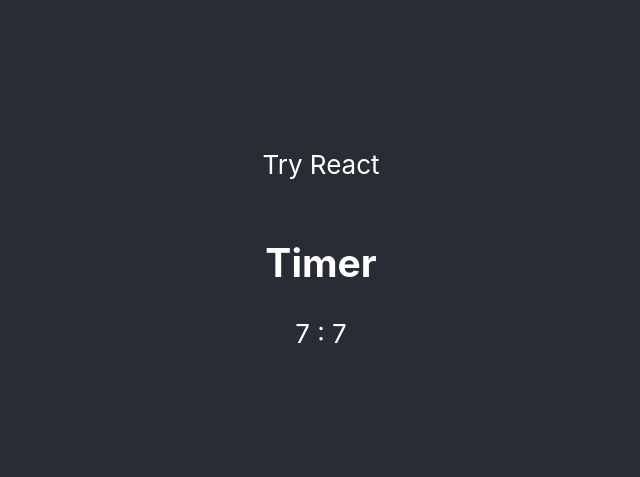
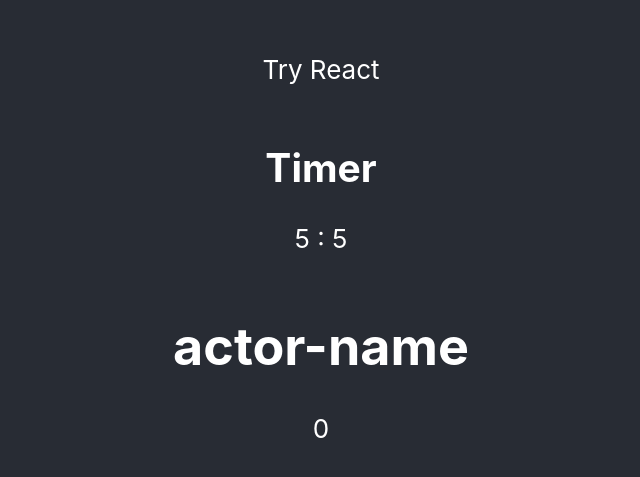
Before and after one commit to ianhomer/try-jest, a React (Create React App) app in the folder packages/try-jest-react/: page / in a window 1280 px wide. Shown: the part 151-628 px from the top of the page, without its empty margins (319-959 px from the left). Built offline with nearby package versions, Linux system fonts and the light colour scheme.

Commit message:
✅ add click with count

```diff
--- a/packages/try-jest-react/src/Actor.tsx
+++ b/packages/try-jest-react/src/Actor.tsx
@@ -1,9 +1,18 @@
+import { useState } from "react";
+
 function Actor() {
+  const [count, setCount] = useState(0);
+
+  const onClick = () => {
+    setCount(count + 1);
+  }
+
   return (
     <div className="actor">
-      <h1>actor-name</h1>
+      <h1 data-testid="clickable" onClick={onClick}>actor-name</h1>
+      <p data-testid="count">{count}</p>
     </div>
   );
 }
 
-export default Actor
+export default Actor;
--- a/packages/try-jest-react/src/App.tsx
+++ b/packages/try-jest-react/src/App.tsx
@@ -1,3 +1,4 @@
+import Actor from './Actor';
 import './App.css';
 import Timer from './Timer';
 
@@ -9,6 +10,7 @@ function App() {
           Try React
         </p>
         <Timer/>
+        <Actor/>
       </header>
     </div>
   );
```
Also changed, not shown: 1 other file (tests, documents, lock files or other folders).
